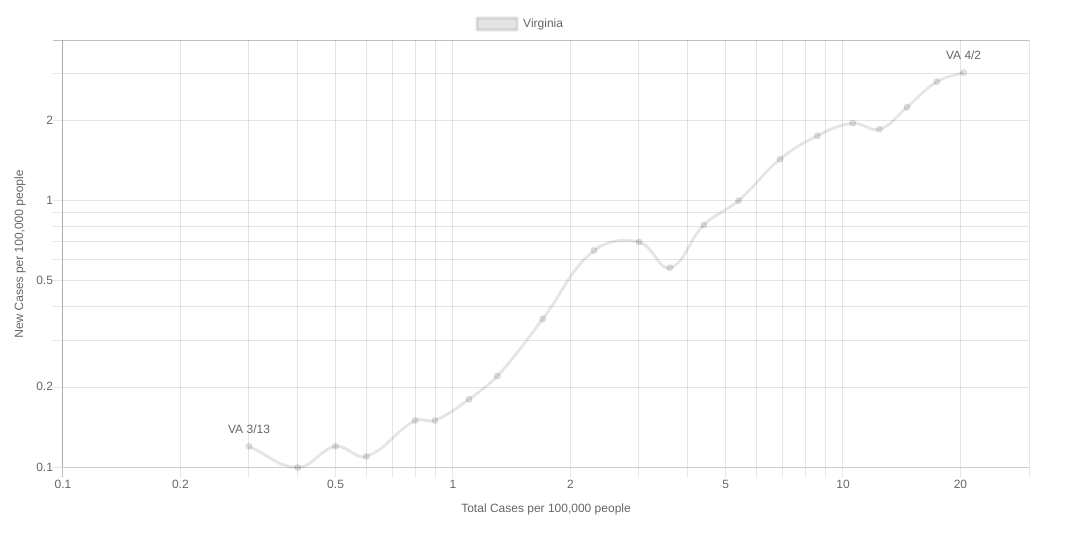
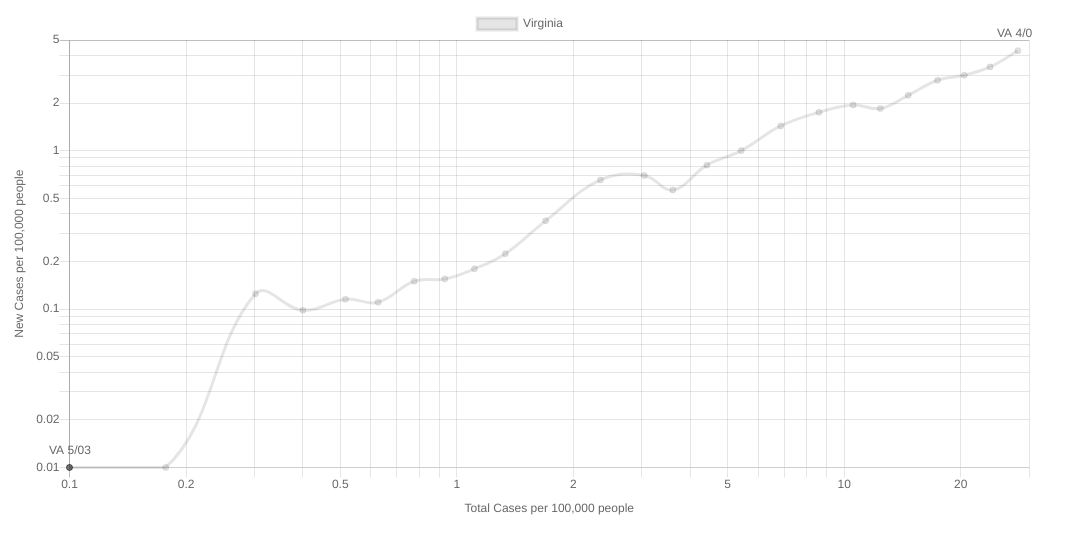
Before and after one commit to flyingsymbols/arewebeatingcovid19, a plain HTML site: page docs/index.html in a window 1280 px wide. Shown: the whole page, without its empty margins (0-1081 px from the left). Drawn offline with Linux system fonts and the light colour scheme.

Commit message:
starting to integrated generated data into the chart

```diff
--- a/docs/index.html
+++ b/docs/index.html
@@ -3,6 +3,7 @@
 <title>Are We Beating COVID-19: US States</title>
 <script type="text/javascript" src="libs/chartjs/Chart.bundle.min.js"></script>
 <script type="text/javascript" src="libs/chartjs/chartjs-plugin-datalabels.min.js"></script>
+<script type="text/javascript" src="data/state_data.js"></script>
 
 </head>
 <body>
@@ -24,12 +25,38 @@ var log_tick_func = function(tick) {
   }
   return '';
 };
-var ctx = document.getElementById('chart');
-var teh_chart = new Chart(ctx, {
-  type: 'line',
-  plugins: [ChartDataLabels],
-  data: {
-    datasets: [{
+var state_chartjs_dataset = function(state_name) {
+  var state_row_i = STATE_DATA.name_ind[state_name];
+  var state_row = STATE_DATA.data[state_row_i];
+  var state_pop = state_row.population;
+  var state_data = state_row.data;
+  var x_data = state_data['hma(+, 7)/100k'];
+  var y_data = state_data['hma(new +, 7)/100k'];
+  var label_data = state_data.labels;
+
+  var chartjs_data = [];
+
+  for (var i = 0; i < x_data.length; ++i) {
+    var entry = {
+      x: x_data[i],
+      y: y_data[i]
+    };
+    if (label_data[i] !== null) {
+      entry.label = label_data[i];
+    }
+    chartjs_data.push(entry);
+  }
+
+  var chartjs_dataset = {
+    label: state_name,
+    fill: false,
+    data: chartjs_data
+  };
+
+  return chartjs_dataset
+};
+var calced_va_dataset = state_chartjs_dataset('Virginia');
+var canned_va_dataset = {
   label: 'Virginia',
   fill: false,
   data: [
@@ -55,7 +82,14 @@ var teh_chart = new Chart(ctx, {
     { x: 0.4, y: 0.10 },
     { x: 0.3, y: 0.12, label: 'VA 3/13' }
   ]
-    }],
+};
+
+var ctx = document.getElementById('chart');
+var teh_chart = new Chart(ctx, {
+  type: 'line',
+  plugins: [ChartDataLabels],
+  data: {
+    datasets: [calced_va_dataset],
   },
   options: {
     plugins: {
```
Lines whose indentation alone changed are shown as unchanged.
